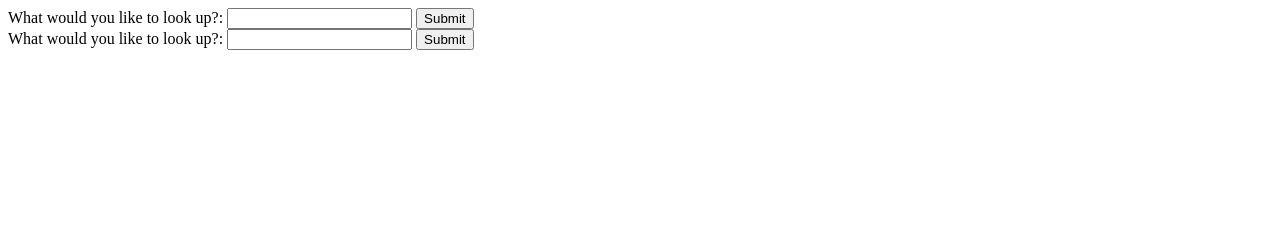
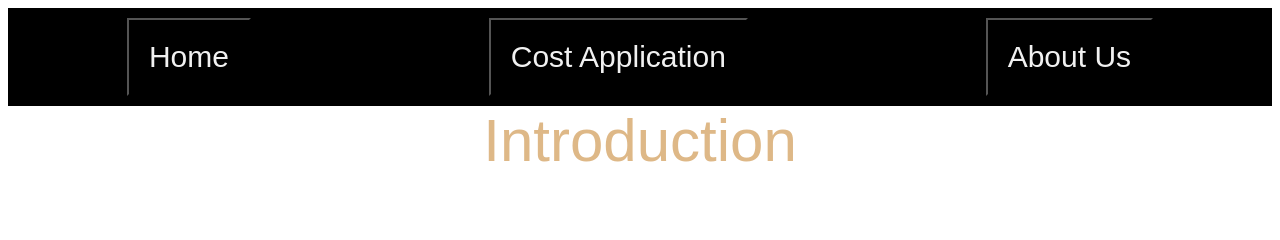
Before and after one commit to JashP26/HackRUSpring2025, a Flask app: page / in a window 1280 px wide. Shown: the top 240 px of the page. Before the commit the page ends 50 px from the top, so only its background shows below. Run offline with Flask 3, Linux system fonts and the light colour scheme; some libraries are stand-ins or nearby versions.

Commit message:
replace index.html

```diff
--- /dev/null
+++ b/templates/index.css
@@ -0,0 +1,30 @@
+body {
+    background-color:white;
+    font-size: 25px;
+    color:black;
+    font-family:Arial, Helvetica, sans-serif;
+  }
+.intro{
+    font-size:60px;
+    color:burlywood;
+    text-align: center;
+}
+.normaltext{
+    font-size:30px;
+    text-align: justify;
+    color:white;
+}
+.flex-container {
+  display: flex;
+  background-color: black;
+  font-family: 'Times New Roman', Times, serif;
+  justify-content: space-around;
+}
+
+.flex-container > button {
+  margin: 10px;
+  padding: 20px;
+  font-size: 30px;
+  color:#f1f1f1;
+  background-color: black;
+}
--- a/templates/index.html
+++ b/templates/index.html
@@ -1,18 +1,47 @@
 <!DOCTYPE html>
 <html>
 <head>
-    <title>Input Example</title>
+    <title>HackRU Spring</title>
+    <link rel="stylesheet" href="index.css">
 </head>
 <body>
-    <form method="POST">
-        <label for="script">What would you like to look up?:</label>
-        <input type="text" name="name">
+    <div class="flex-container">
+        <button>Home</button>
+        <button> Cost Application</button>
+        <button> About Us</button>
+    </div>
+    <div class ="home-page">
+        <div class="intro"> Introduction </div>
+        <div class="normaltext"> You have ingredients, though you don't know how to cook, or what should you cook? We got you!</div>
+        <img src="https://logos-world.net/wp-content/uploads/2023/08/ShopRite-Logo.png" alt="ShopRite" width="100%" height="100%">
+        <div class="normaltext"> Our project is based on ShopRite database to give you wonderful suggestions for your meal. What you need to do is only
+            put in your idea and your budget, the rest is on us!
+        </div>
+        <div class="itemsubmit">
+            <form method="POST" >
+            <label for="script">What ingredients do you want to buy?</label>
+            <input type="text" name="name">
+        </form>
+        <form method="POST">
+            <label for="script"> What is your budget?</label>
+            <input type="text" name="name">
+        </form>
         <button type="submit">Submit</button>
-    </form>
-    <form method="POST">
-        <label for="script">What would you like to look up?:</label>
-        <input type="text" name="name">
-        <button type="submit">Submit</button>
-    </form>
+        </div>
+        <div class="listitem">
+            <div class="intro">List</div>
+            <table>
+                <tr>
+                    <th>Items</th>
+                    <th>Prices</th>
+                </tr>
+                <tr>
+
+                </tr>
+            </table>
+        </div>
+
+    </div>
+
 </body>
 </html>
```
